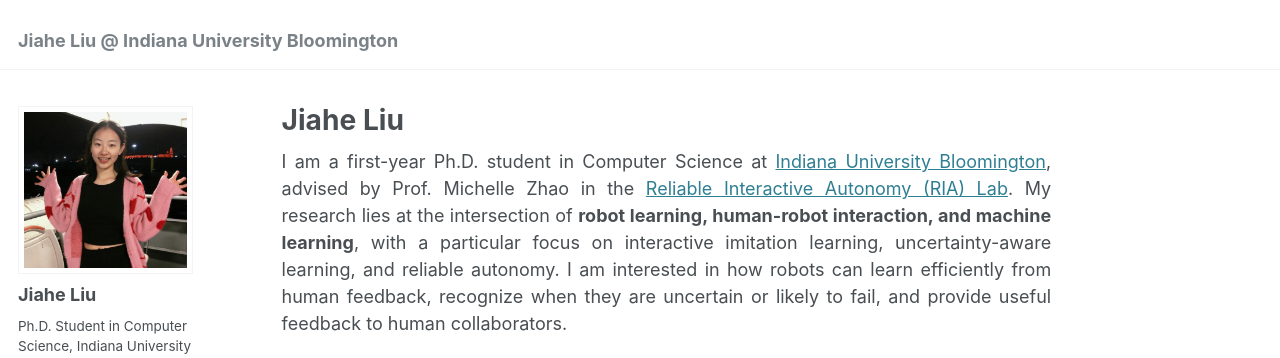
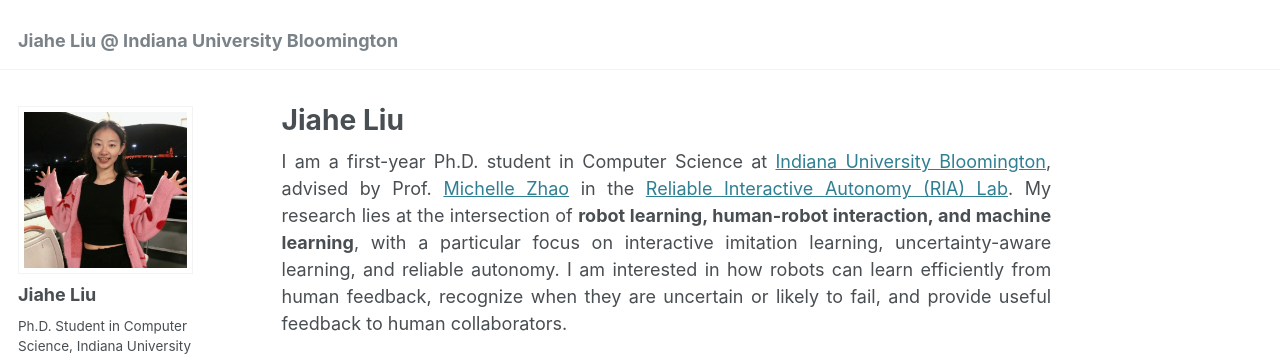
Before and after one commit to jiahe-liu/jiahe-liu.github.io, a Jekyll site: the page built from _pages/about.md, in a window 1280 px wide and 900 px high. Shown: the top 358 px of the window. Built offline with Jekyll 4.4.1, drawn with Linux system fonts in a browser that asks for light colours; part of the change alters nothing that is shown.

```diff
--- a/_pages/about.md
+++ b/_pages/about.md
@@ -9,7 +9,7 @@ redirect_from:
 
 <div style="text-align: justify;" markdown="1">
 
-I am a first-year Ph.D. student in Computer Science at [Indiana University Bloomington](https://bloomington.iu.edu/), advised by Prof. Michelle Zhao in the [Reliable Interactive Autonomy (RIA) Lab](https://reliable-interactive-autonomy-lab.github.io/). My research lies at the intersection of **robot learning, human-robot interaction, and machine learning**, with a particular focus on interactive imitation learning, uncertainty-aware learning, and reliable autonomy. I am interested in how robots can learn efficiently from human feedback, recognize when they are uncertain or likely to fail, and provide useful feedback to human collaborators.
+I am a first-year Ph.D. student in Computer Science at [Indiana University Bloomington](https://bloomington.iu.edu/), advised by Prof. [Michelle Zhao](https://michellezhao.net/) in the [Reliable Interactive Autonomy (RIA) Lab](https://reliable-interactive-autonomy-lab.github.io/). My research lies at the intersection of **robot learning, human-robot interaction, and machine learning**, with a particular focus on interactive imitation learning, uncertainty-aware learning, and reliable autonomy. I am interested in how robots can learn efficiently from human feedback, recognize when they are uncertain or likely to fail, and provide useful feedback to human collaborators.
 
 Before joining Indiana University Bloomington, I received my M.Eng. in Computer Science from [China University of Petroleum (Beijing)](https://www.cup.edu.cn/cupai/index.htm). During my master's studies, I spent a year as an exchange student at [Khalifa University](https://www.ku.ac.ae/department/department-of-computer-science#about) in the United Arab Emirates, where I worked with Prof. [Panos Liatsis](https://www.ku.ac.ae/college-people/panos-liatsis), alongside Prof. [Dandan Zhu](https://www.cup.edu.cn/cupai/szdw/jsml/856a0903b2ea4e78a1e6001ba846b9d3.htm) at China University of Petroleum (Beijing). I also conducted research at [Peking University](https://english.pku.edu.cn/) with Prof. [Zhibo Pang](https://pku-pi-lab.github.io/#professor) on embodied AI and with Prof. [Zhouhui Lian](https://www.wict.pku.edu.cn/zlian/) on diffusion-based font generation.
 
```
